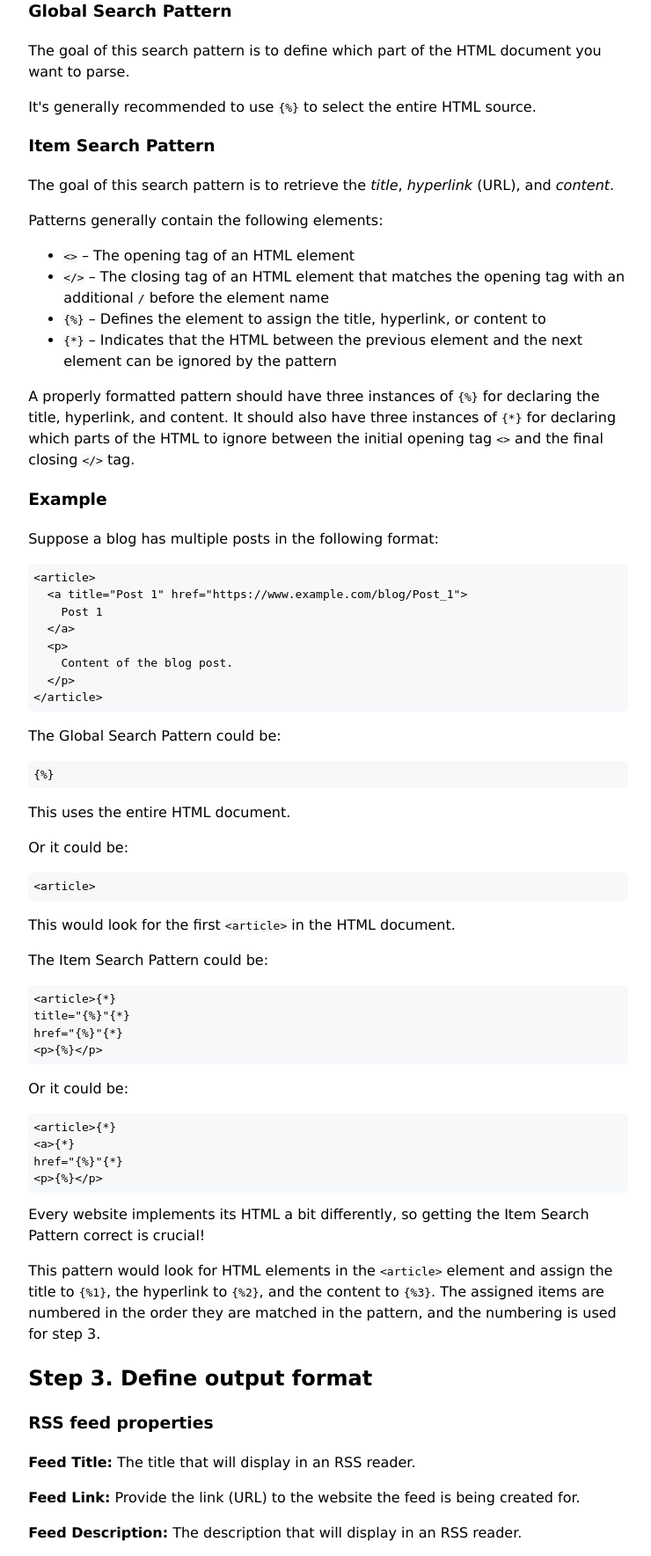
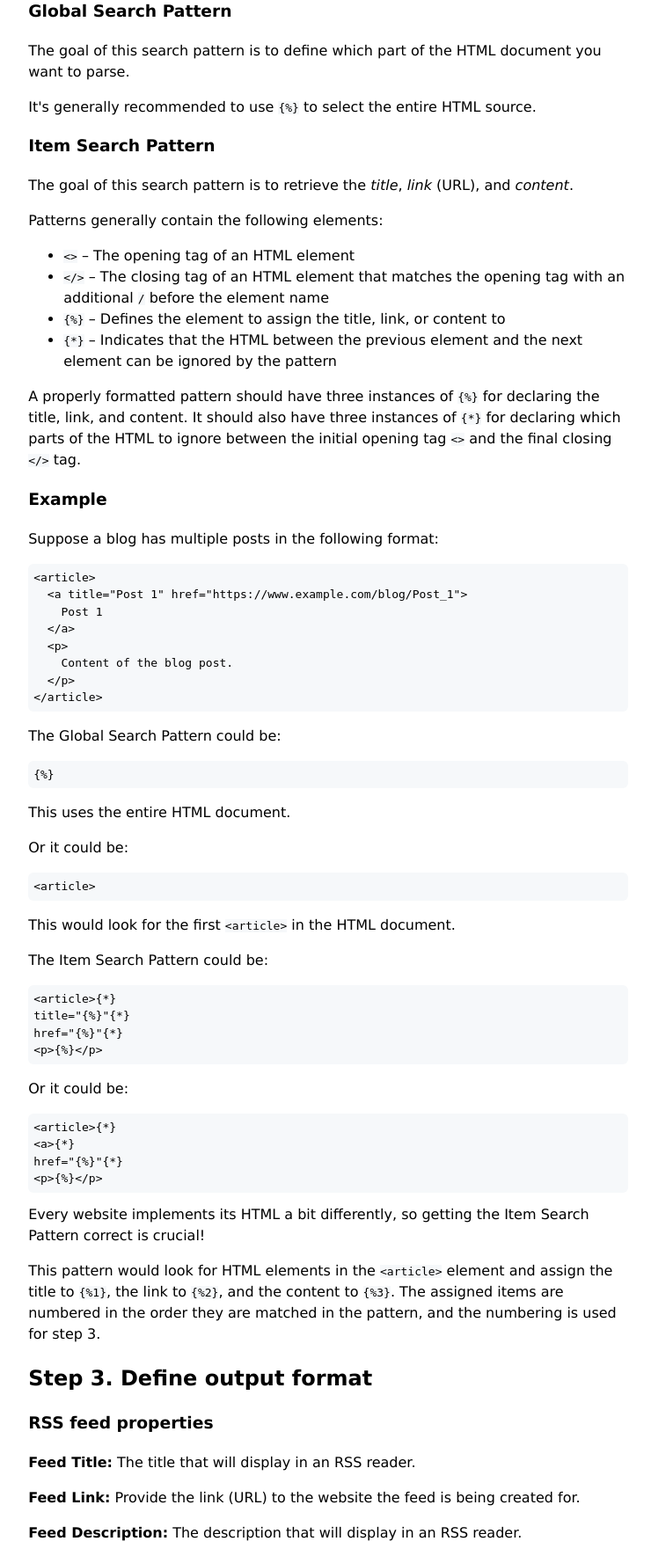
Before and after one commit to winstonrc/site-to-feed, a Flask app: page /documentation in a window 1280 px wide. Shown: the part 437-2206 px from the top of the page at 88% size, without its empty margins (267-1007 px from the left). Run offline with Flask 3, Linux system fonts and the light colour scheme.

Commit message:
change word hyperlink to link to be consistent with main tool

```diff
--- a/site_to_feed/templates/documentation.html
+++ b/site_to_feed/templates/documentation.html
@@ -42,7 +42,7 @@
 
 <p>
   The goal of this search pattern is to retrieve the <em>title</em>,
-  <em>hyperlink</em> &#40;URL&#41;, and <em>content</em>.
+  <em>link</em> &#40;URL&#41;, and <em>content</em>.
 </p>
 
 <p>Patterns generally contain the following elements:</p>
@@ -59,7 +59,7 @@
   </li>
   <li>
     <span class="inline-code">&#123;%&#125;</span> – Defines the element to
-    assign the title, hyperlink, or content to
+    assign the title, link, or content to
   </li>
   <li>
     <span class="inline-code">&#123;*&#125;</span> – Indicates that the HTML
@@ -70,8 +70,8 @@
 
 <p>
   A properly formatted pattern should have three instances of
-  <span class="inline-code">&#123;%&#125;</span> for declaring the title,
-  hyperlink, and content. It should also have three instances of
+  <span class="inline-code">&#123;%&#125;</span> for declaring the title, link,
+  and content. It should also have three instances of
   <span class="inline-code">&#123;*&#125;</span> for declaring which parts of
   the HTML to ignore between the initial opening tag
   <span class="inline-code">&lt;&gt;</span> and the final closing
@@ -136,7 +136,7 @@ Pattern correct is crucial!
 <p>
   This pattern would look for HTML elements in the
   <span class="inline-code">&lt;article&gt;</span> element and assign the title
-  to <span class="inline-code">&#123;%1&#125;</span>, the hyperlink to
+  to <span class="inline-code">&#123;%1&#125;</span>, the link to
   <span class="inline-code">&#123;%2&#125;</span>, and the content to
   <span class="inline-code">&#123;%3&#125;</span>. The assigned items are
   numbered in the order they are matched in the pattern, and the numbering is
```
